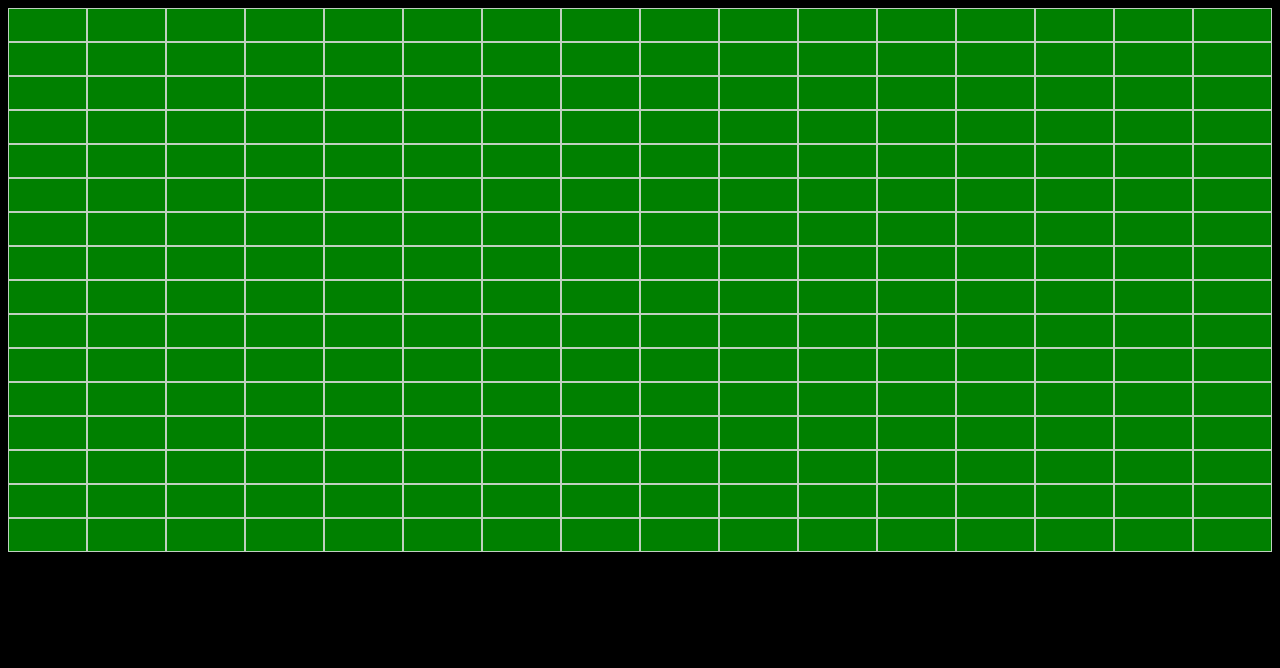
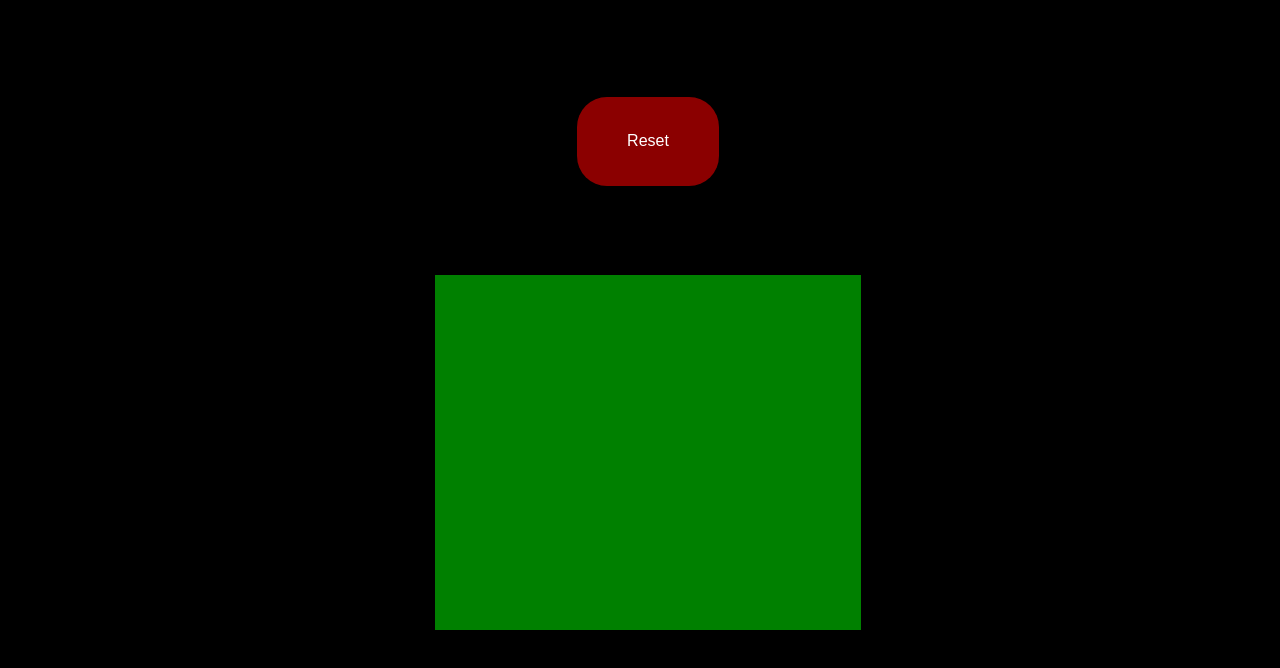
Before and after one commit to LemmingsCode/1-odin-etchasketch, a plain HTML site: page etchasketch.html in a window 1280 px wide. Drawn offline with Linux system fonts and the light colour scheme.

Commit message:
added reset button and let user input size

```diff
--- a/etchasketch.css
+++ b/etchasketch.css
@@ -2,21 +2,79 @@
   --grid-cols: 1;
   --grid-rows: 1;
   background-color: black;
+  color: white;
 }
 
+#canvas {
+  width: 100vw;
+  height: 100vh;
+  display: grid;
+  grid-template: repeat(9, 1fr) / repeat(9, 1fr);
+}
+
+/* container must be a square */
 #container {
   display: grid;
   grid-template-rows: repeat(var(--grid-rows), 1fr);
   grid-template-columns: repeat(var(--grid-cols), 1fr);
+  grid-row: 4 / 8;
+  grid-column: 4 / 7;
+}
 
+#resetBtn {
+  grid-row-start: 2;
+  grid-column-start: 5;
 }
 
 .grid-class {
-  padding: 1em;
-  border: 1px solid #dddd;
+  /* padding: 1em; */
+  /* border: 1px solid #dddd; */
   text-align: center;
   color: white;
   background-color: green;
+}
+
+.button {
+  display: block;
+  font-size: 4rem;
+}
+
+.testBtn {
+  display: block;
+  border: 0;
+  font-size: 16px;
+  font-weight: 500;
+  padding: 16px 30px;
+  line-height: 1;
+  border-radius: 30px;
+  background: darkred;
+  color: white;
+  cursor: pointer;
+  transition: all 0.3s linear;
+}
+.testBtn:hover,
+.testBtn:focus{
+  background: green;
+}
+
+.testBtn:active{
+  background: green;
+}
+
+.btn-outline {
+  outline: none;
+  display: block;
+  border: solid 1px greenyellow;
+  font-size: 16px;
+  font-weight: 500;
+  line-height: 1;
+  padding: 16px 30px;
+  border-radius: 30px;
+  background: white;
+  color: red;
+  cursor: pointer;
+  transition: all 0.3s linear;
+  font-family: 'Montserrat', sans-serif;
 }
 
 /* .new-grid-color {
@@ -39,8 +97,3 @@ body,html {
   padding: 10px;
   border: 1px solid #000000;
 }
-
-button {
-  display: block;
-  font-size: 4rem;
-}
--- a/etchasketch.html
+++ b/etchasketch.html
@@ -12,7 +12,10 @@
 
 <body>
 
-    <div id = "container"></div>
+    <div id = "canvas">
+        <div id = "container"></div>
+        <button input type = "button" onclick = "resetGrid()" value = "Display" id = "resetBtn" class = "testBtn">Reset</button>
+    </div>
 
 </div>
 
--- a/etchasketch.js
+++ b/etchasketch.js
@@ -16,13 +16,32 @@ function makeRows (rows, cols) {
 
 makeRows(16, 16);
 const gridItemsNodeList = container.children; // array like object (nodelist)
-const gridItemsArray = Array.prototype.slice.call(gridItemsNodeList); ; // convert nodelist to array so we can add event listeners to each item
-console.log(gridItemsArray);
+const gridItemsArray = Array.prototype.slice.call(gridItemsNodeList); // convert nodelist to array so we can add event listeners to each item
 
 gridItemsArray.forEach(gridItemsArray => gridItemsArray.addEventListener('mouseover', changeGridColor)); //this only works with arrays
 
 function changeGridColor (e) {
-    console.log(e);
+    console.log(e.target);
     // gridItemsNodeList.className = "new-grid-color"; How do I make the event listener change the corresponding node color? Can I try if this. operator works?
     this.style.backgroundColor = "red"; // this binds to the event in this instance, returning all values. this.style looks for the style property within the event. Second question is, is it appropriate to use "this" in this situation or should I find another way to change the background colour?
+
 }
+
+function resetGrid () {
+    let userInput = window.prompt("Please enter the number of squares to create the grid")
+    removeElementsByClass("grid-class");
+    makeRows(userInput, userInput);
+    var gridItemsNodeList = container.children; // array like object (nodelist)
+    var gridItemsArray = Array.prototype.slice.call(gridItemsNodeList);
+    gridItemsArray.forEach(gridItemsArray => gridItemsArray.addEventListener('mouseover', changeGridColor));
+    gridItemsArray.forEach(gridItemsArray => {
+        gridItemsArray.style.backgroundColor = "blue";
+    });
+}
+
+function removeElementsByClass(className){
+    const elements = document.getElementsByClassName(className);
+    while(elements.length > 0){
+        elements[0].parentNode.removeChild(elements[0]);
+    }
+}
```
